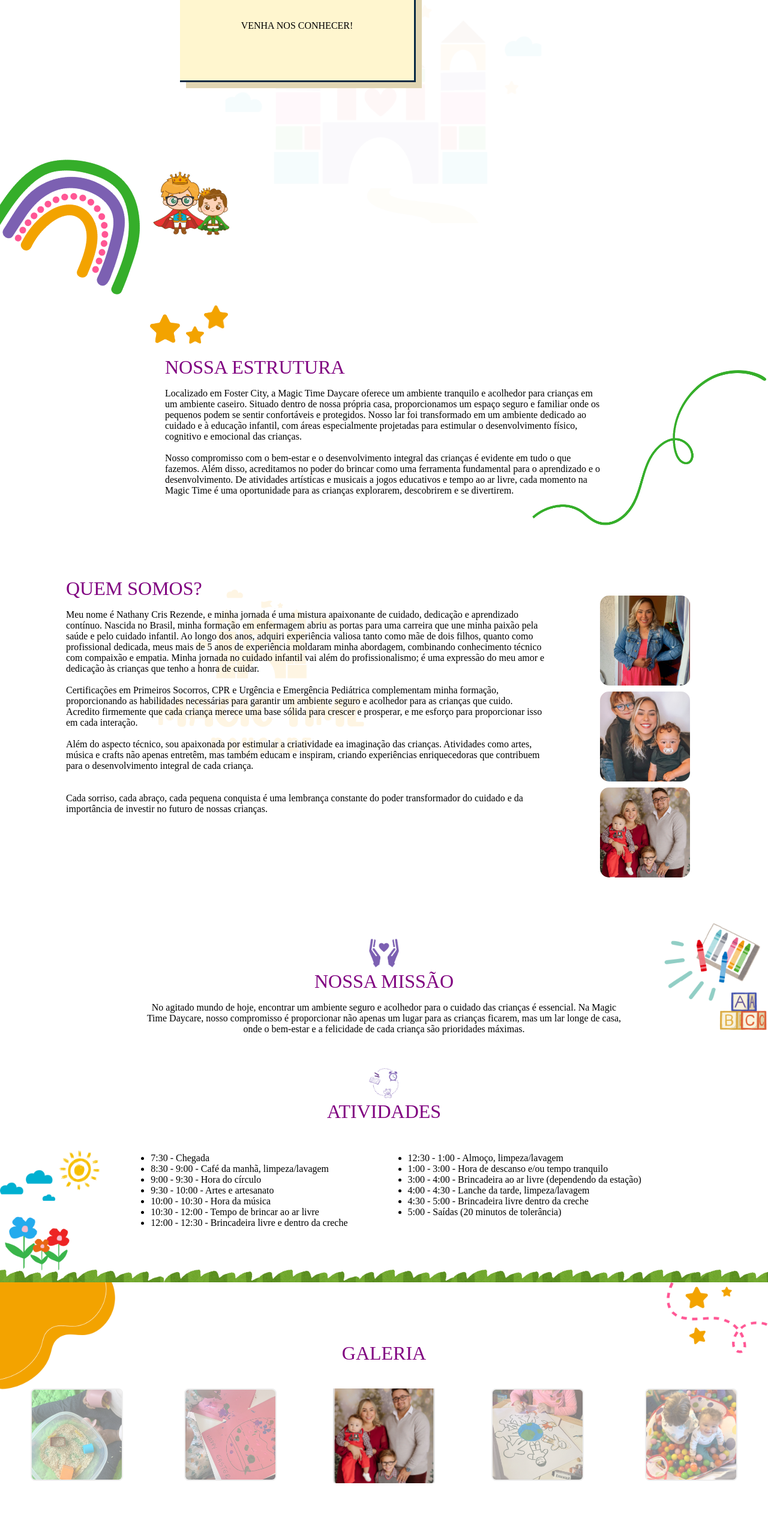
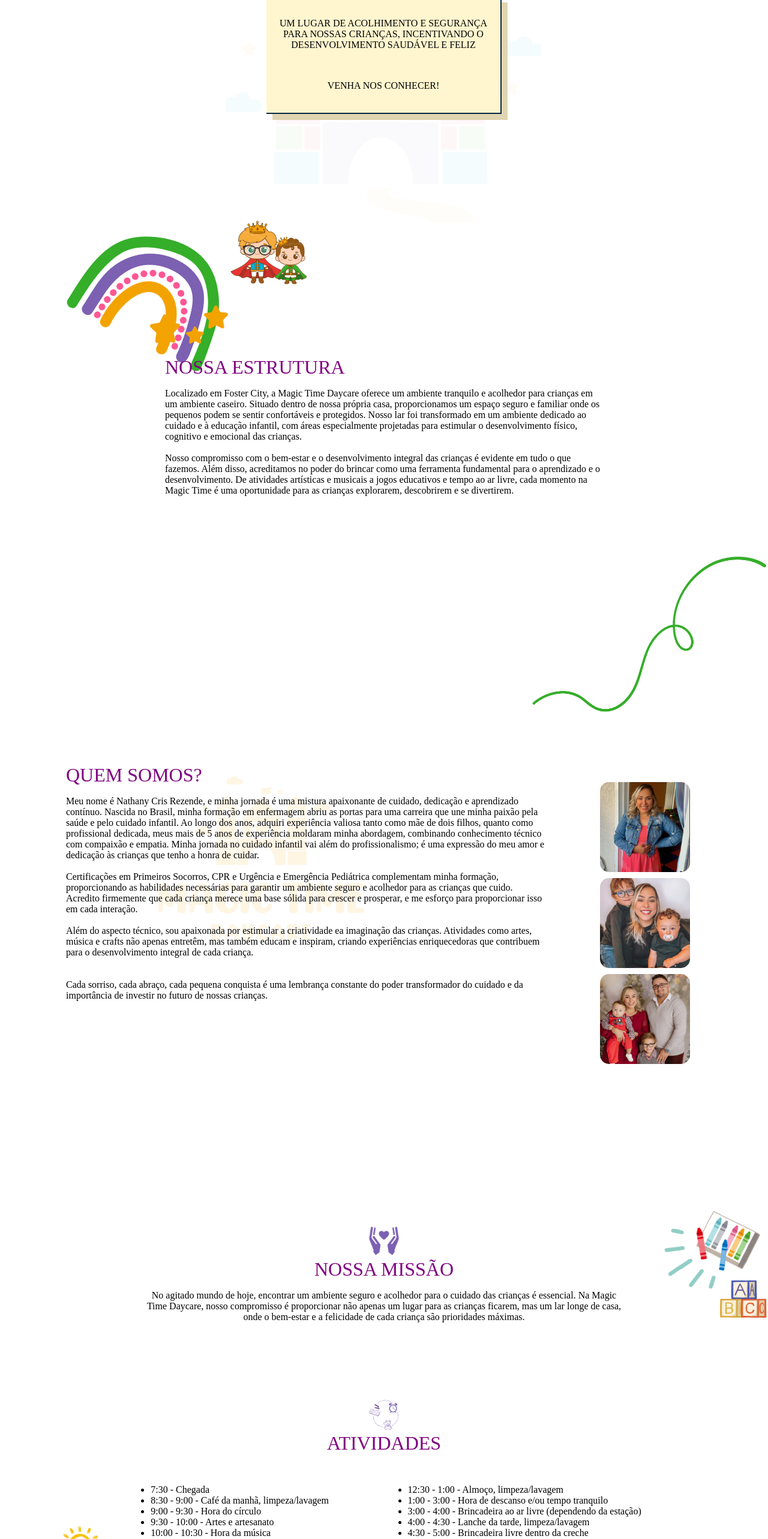
Before and after one commit to Fbcsozo/magic-time-day-care, a React (Create React App) app: page / in a window 1280 px wide. Shown: the part 234-2800 px from the top of the page at 60% size. Built offline with nearby package versions, Linux system fonts and the light colour scheme.

Commit message:
eleventh commit

```diff
--- a/src/components/Atividades/atividades.css
+++ b/src/components/Atividades/atividades.css
@@ -1,66 +1,16 @@
-/* .activity-1 {
-  text-align: center;
-  width: 100%;
-  height: 700px;
-  margin: 0;
-  padding: 0;
-  position: relative;
-}
-
-.activity-2 {
-  margin: auto;
-  padding-top: 20px;
-  width: 800px;
-  text-align: center;
-}
-.activity-3 {
-  padding-top: 40px;
-}
-.order-list {
-  display: inline-flex;
-  padding: 20px;
-}
-.ul {
-  text-align: left;
-  margin: 30px;
-}
-.img-activity {
-  margin: auto;
-  width: 50px;
-  padding: 0;
-}
-h1 {
-  padding: 0;
-}
-.img-flower {
-  width: 200px;
-  position: absolute;
-  left: 0;
-  bottom: 20px;
-}
-.img-pencils {
-  width: 200px;
-  position: absolute;
-  right: 0;
-  top: 0;
-}
-.gram-img {
-  position: absolute;
-  bottom: 0px;
-  width: 100%;
-  left: 0;
-}
- */
- /* Estilos gerais */
 .activity-1 {
   text-align: center;
   width: 100%;
+  min-height: 700px;
   height: auto; /* Ajuste a altura para ser automática */
   margin: 0;
   padding: 0;
   position: relative;
   padding-bottom: 40px; /* Espaço adicional para o conteúdo */
   padding-top: 150px;
+  display: flex;
+  flex-direction: column;
+  justify-content: space-between;
 }
 
 /* Estilos da seção de missão */
@@ -69,11 +19,13 @@
   padding-top: 20px;
   max-width: 800px;
   text-align: center;
+  flex: 1;
 }
 
 /* Estilos da seção de atividades */
 .activity-3 {
   padding-top: 40px;
+  flex: 1;
 }
 
 /* Estilos da lista de atividades */
@@ -138,7 +90,8 @@
     margin: 10px 0;
   }
 
-  .img-flower, .img-pencils {
+  .img-flower,
+  .img-pencils {
     width: 150px;
   }
 
@@ -153,7 +106,8 @@
     padding-right: 5px;
   }
 
-  .img-flower, .img-pencils {
+  .img-flower,
+  .img-pencils {
     width: 100px;
   }
 
--- a/src/components/Comments/comments.css
+++ b/src/components/Comments/comments.css
@@ -13,8 +13,9 @@
 }
  */
 
- .comment {
-  height: 700px;
+.comment {
+  min-height: 700px;
+  height: auto;
   width: 100%;
   text-align: center;
   background-image: url("../../../public/images/backgrounds/page6.png");
@@ -24,7 +25,8 @@
   display: flex;
   flex-direction: column;
   align-items: center;
-  padding-bottom: 100px;
+  padding: 50px 20px; /* Espaço para conteúdo */
+  box-sizing: border-box; /* Inclui padding na altura total */
 }
 
 .title {
@@ -37,10 +39,9 @@
   display: flex;
   flex-direction: column;
   align-items: center;
-  padding: 20px;
   max-width: 800px;
   width: 100%;
-
+  box-sizing: border-box;
 }
 
 .comment-box {
--- a/src/components/Contato/contato.css
+++ b/src/components/Contato/contato.css
@@ -1,18 +1,29 @@
 .data-info {
   width: 100%;
-  height: 700px;
+  min-height: 700px; /* Altura mínima definida */
   display: flex;
   position: relative;
+  padding: 20px 0; /* Espaço ao redor do conteúdo */
+  box-sizing: border-box; /* Inclui padding na altura total */
+  text-align: center;
 }
 
 .infos {
-  padding-top: 200px;
+  position: absolute;
+  padding-top: 150px;
+  left: 5%;
   text-align: left;
-  padding-left: 50px;
+  max-width: 800px;
+  width: 100%;
+  box-sizing: border-box;
 }
 .location {
-  padding-top: 200px;
-  padding-left: 500px;
+  position: absolute;
+  right: 10%;
+  top: 30%;
+  max-width: 800px;
+  width: 100%;
+  box-sizing: border-box;
 }
 p {
   padding-top: 0;
@@ -20,7 +31,8 @@
 .twolines {
   width: 300px;
   position: absolute;
-  left: 610px;
+  left: 50%;
+  transform: translateX(-50%);
   top: 25%;
   z-index: -1;
 }
@@ -30,9 +42,44 @@
   width: 100%;
 }
 .logo-final {
+  position: absolute;
   padding-top: 40px;
-  width: 333px;
+  width: 300px;
   height: 100px;
-  position: absolute;
-  left: 590px;
+  left: 42%;
 }
+@media (max-width: 768px) {
+  .infos,
+  .location {
+    padding-left: 10px;
+    padding-right: 10px;
+  }
+
+  .logo-final {
+    width: 100%;
+    height: auto;
+  }
+
+  .twolines {
+    width: 80%;
+    left: 50%;
+    transform: translateX(-50%);
+  }
+}
+
+@media (max-width: 480px) {
+  .infos,
+  .location {
+    padding-left: 5px;
+    padding-right: 5px;
+  }
+
+  .logo-final {
+    width: 100%;
+    height: auto;
+  }
+
+  .twolines {
+    width: 100%;
+  }
+}
--- a/src/components/Estrutura/estrutura.css
+++ b/src/components/Estrutura/estrutura.css
@@ -44,13 +44,16 @@
 }
 
  */
- /* Estilos da estrutura */
+/* Estilos da estrutura */
 .structure-1 {
   width: 100%;
-  height: auto;
+  min-height: 700px; /* Altura mínima definida */
   position: relative;
   padding: 20px;
-  box-sizing: border-box;
+  box-sizing: border-box; /* Inclui padding na altura total */
+  display: flex;
+  flex-direction: column; /* Alinha os elementos verticalmente */
+  align-items: center; /* Centraliza os elementos horizontalmente */
 }
 
 .structure-2 {
@@ -79,7 +82,9 @@
   right: 0;
 }
 
-.star-1, .star-2, .star-3 {
+.star-1,
+.star-2,
+.star-3 {
   position: absolute;
 }
 
--- a/src/components/Galeria/galeria.css
+++ b/src/components/Galeria/galeria.css
@@ -65,10 +65,12 @@
 
   */
 .container {
-    height: auto; /* Ajuste a altura para ser automática */
   width: 100%;
+  min-height: 700px; /* Define a altura mínima */
+  height: auto;
   position: relative;
   padding-bottom: 300px; /* Adicione um padding-bottom para espaçamento */
+  box-sizing: border-box; /* Garante que o padding seja incluído na altura total */
 }
 
 .galery {
@@ -84,22 +86,24 @@
 }
 
 .images-line {
-    width: 150px;
-    height: 150px;
+  width: 200px;
+  height: 200px;
   margin: 0 auto;
   border-radius: 5%;
   border: 2px solid #ddd; /* Adicione uma borda */
-    transition: transform 0.3s, opacity 0.2s;
+  transition: transform 2s, opacity 1s;
   object-fit: cover;
 }
 
 .slick-center .images-line {
-    transform: scale(1.1); /* Ajuste a escala para dar destaque */
+  transform: scale(1.05); /* Ajuste a escala para dar destaque */
   opacity: 1;
+  width: 320px; /* Aumente a largura conforme a escala */
+  height: 320px; /* Aumente a altura conforme a escala */
 }
 
 .slick-slide {
-    opacity: 0.5;
+  opacity: 0.2;
 }
 
 .slick-center {
--- a/src/components/Home/home.css
+++ b/src/components/Home/home.css
@@ -1,4 +1,4 @@
-.home-1 {
+/* .home-1 {
   padding-top: 10%;
   width: 100%;
   height: 580px;
@@ -42,3 +42,80 @@
   left: 0;
   transform: rotate(25deg);
 }
+ */
+.home-1 {
+  padding-top: 10%;
+  width: 100%;
+  min-height: 580px; /* Use min-height para garantir que a altura mínima seja respeitada */
+  position: relative;
+  background-image: url("../../../public/images/backgrounds/page1.png");
+  background-repeat: no-repeat;
+  background-size: 70%;
+  background-position: center;
+}
+
+.home-2 {
+  padding: 20px;
+  margin-left: auto;
+  margin-right: auto; /* Centraliza o container */
+  margin-top: 100px; /* Ajusta o top */
+  width: 350px;
+  background-color: #fff6cf;
+  text-align: center;
+  border: 2px solid #082a44;
+  border-left: none;
+  border-top: none;
+  box-shadow: 10px 10px #e0d5b2;
+  position: relative; /* Necessário para o posicionamento dos elementos internos */
+}
+
+.arthuresamu {
+  position: absolute;
+  width: 150px;
+  left: 0%;
+  transform: translateX(-50%); /* Centraliza horizontalmente */
+  bottom: -300px; /* Ajuste conforme necessário */
+}
+
+.cloud {
+  position: absolute;
+  width: 100%;
+  top: 0;
+  left: 0;
+}
+
+.rainbow {
+  position: absolute;
+  width: 250px;
+  top: 400px; /* Ajuste conforme necessário */
+  left: -80%;
+  transform: rotate(25deg); /* Rotaciona */
+}
+
+/* Media Queries para Responsividade */
+@media (max-width: 768px) {
+  .home-2 {
+    width: 90%; /* Aumenta a largura em telas menores */
+  }
+  .rainbow {
+    width: 200px; /* Ajusta o tamanho do arco-íris em telas menores */
+  }
+  .arthuresamu {
+    width: 120px; /* Ajusta o tamanho da imagem em telas menores */
+  }
+}
+
+@media (max-width: 480px) {
+  .home-1 {
+    padding-top: 5%; /* Reduz o padding-top em telas muito pequenas */
+  }
+  .rainbow {
+    width: 150px; /* Ajusta ainda mais o tamanho do arco-íris */
+  }
+  .arthuresamu {
+    width: 100px; /* Ajusta ainda mais o tamanho da imagem */
+  }
+  .home-2 {
+    width: 95%; /* Quase toda a largura da tela em dispositivos muito pequenos */
+  }
+}
--- a/src/components/Nav-bar/navbar.css
+++ b/src/components/Nav-bar/navbar.css
@@ -1,4 +1,4 @@
- /* .nav-bar {
+/* .nav-bar {
   display: inline-flex;
   background-color: purple;
   color: white;
@@ -37,13 +37,13 @@
 
 
  */
- .nav-bar {
+.nav-bar {
   display: flex;
   justify-content: space-around;
   align-items: center;
   background-color: purple;
   color: white;
-  width: 1300px;
+  width: 100%;
   padding: 10px;
   text-align: center;
   position: fixed;
--- a/src/components/QuemSomos/quemsomos.css
+++ b/src/components/QuemSomos/quemsomos.css
@@ -39,13 +39,14 @@
 }
  */
 
- /* Estilos da estrutura principal */
+/* Estilos da estrutura principal */
 .whoweare-1 {
   margin: 0;
   padding: 20px;
   width: 100%;
   position: relative;
   box-sizing: border-box;
+  min-height: 700px;
 }
 
 /* Estilos do título */
```
Lines whose indentation alone changed are shown as unchanged.
